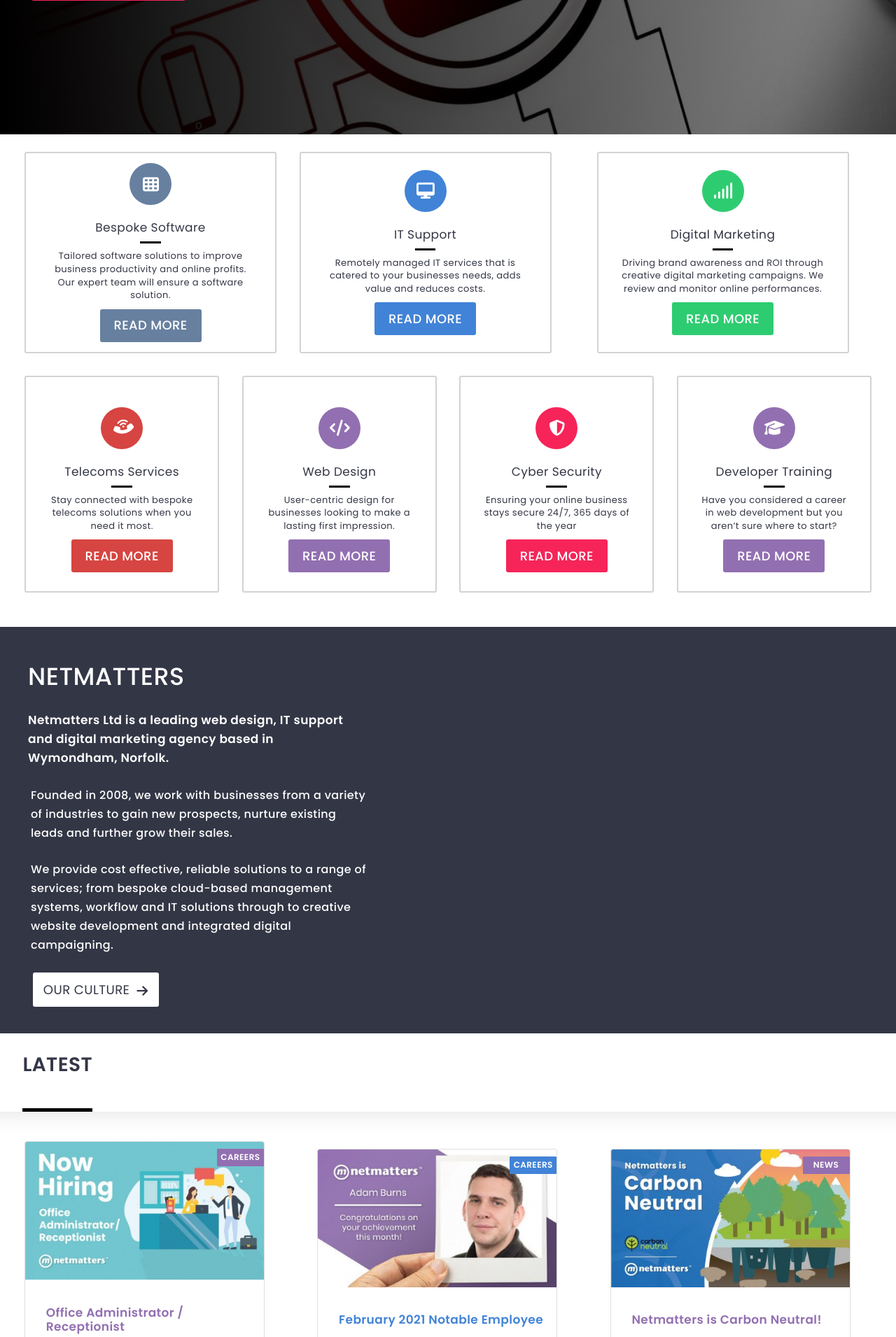
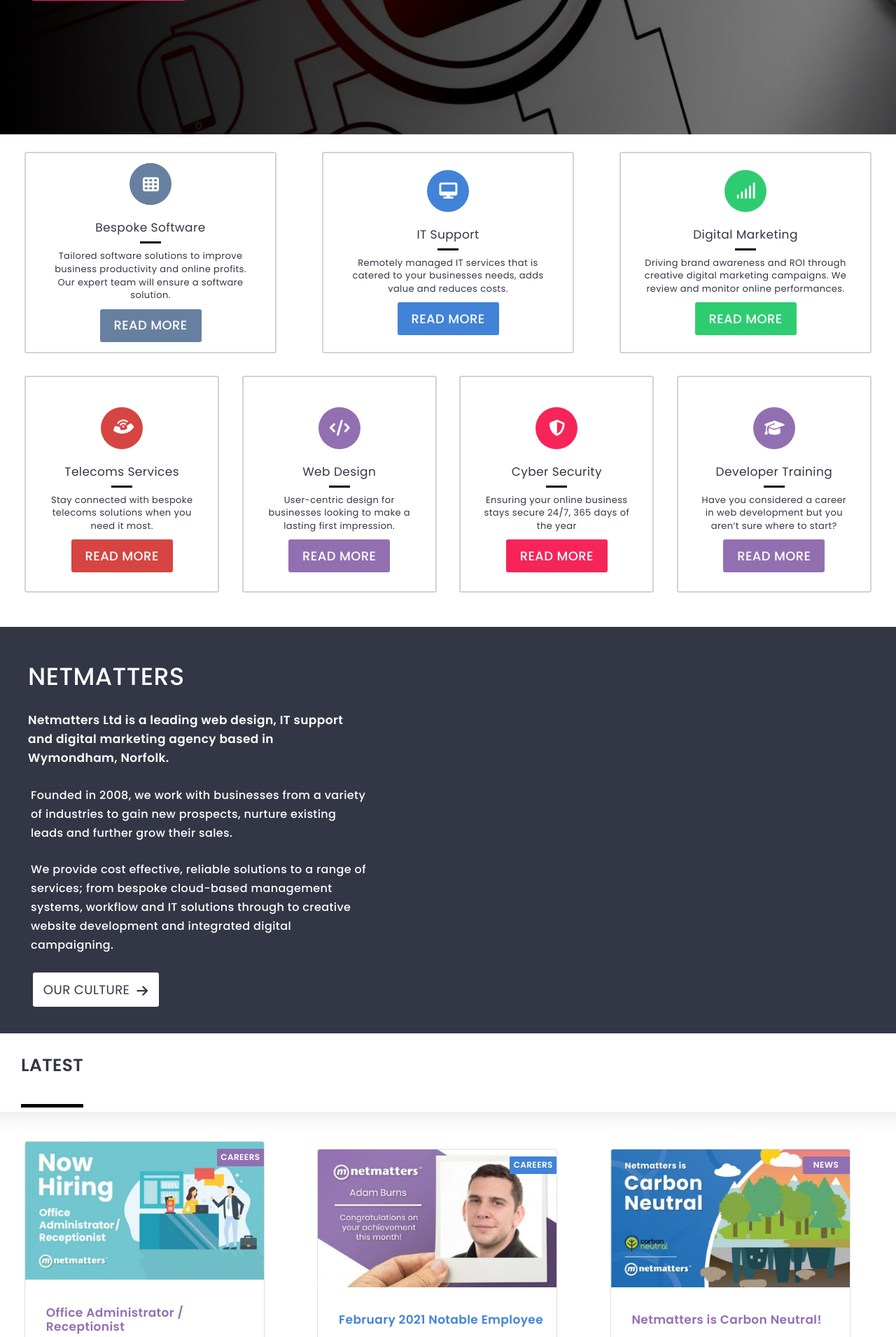
Before and after one commit to jwood91/Netmatters-Reflection, a PHP site: page / in a window 1280 px wide. Shown: the part 548-2459 px from the top of the page at 70% size. Run offline with PHP 8.4, Linux system fonts and the light colour scheme; some libraries are stand-ins or nearby versions; some web fonts are replaced.

Commit message:
resized latest container text

```diff
--- a/index.html
+++ b/index.html
@@ -126,7 +126,6 @@
 
 
 
-            <a href="https://www.netmatters.co.uk/digital-marketing">
               <div id="digital-marketing-box" class="content-box content-box-marketing top-3-box">
                 <a href="https://www.netmatters.co.uk/digital-marketing">
                   <div class="icn"><i class="fas fa-signal"></i></div>
@@ -144,8 +143,7 @@
 
 
 
-            <a href="https://www.netmatters.co.uk/telecoms-services">
-              <div id="telecoms-services-box bottom-4-box" class="content-box content-box-telecoms bottom-4-box">
+            <div id="telecoms-services-box bottom-4-box" class="content-box content-box-telecoms bottom-4-box">
                 <a href="https://www.netmatters.co.uk/telecoms-services">
                   <div class="icn"><i id="telephone" class="fas fa-phone-volume"></i></div>
                   <h2>Telecoms Services</h2>
--- a/input_scss/main/_latest-container.scss
+++ b/input_scss/main/_latest-container.scss
@@ -22,7 +22,7 @@
         border-bottom: 5.3px solid black;
         margin: 0em 0 -1em 0.8em;
         text-transform: uppercase;
-        font-size: 28px;
+        font-size: 25px;
         font-weight: 600;
 
     }
--- a/output_css/style.css
+++ b/output_css/style.css
@@ -337,7 +337,7 @@ header {
   border-bottom: 5.3px solid black;
   margin: 0em 0 -1em 0.8em;
   text-transform: uppercase;
-  font-size: 28px;
+  font-size: 25px;
   font-weight: 600;
 }
 
```
